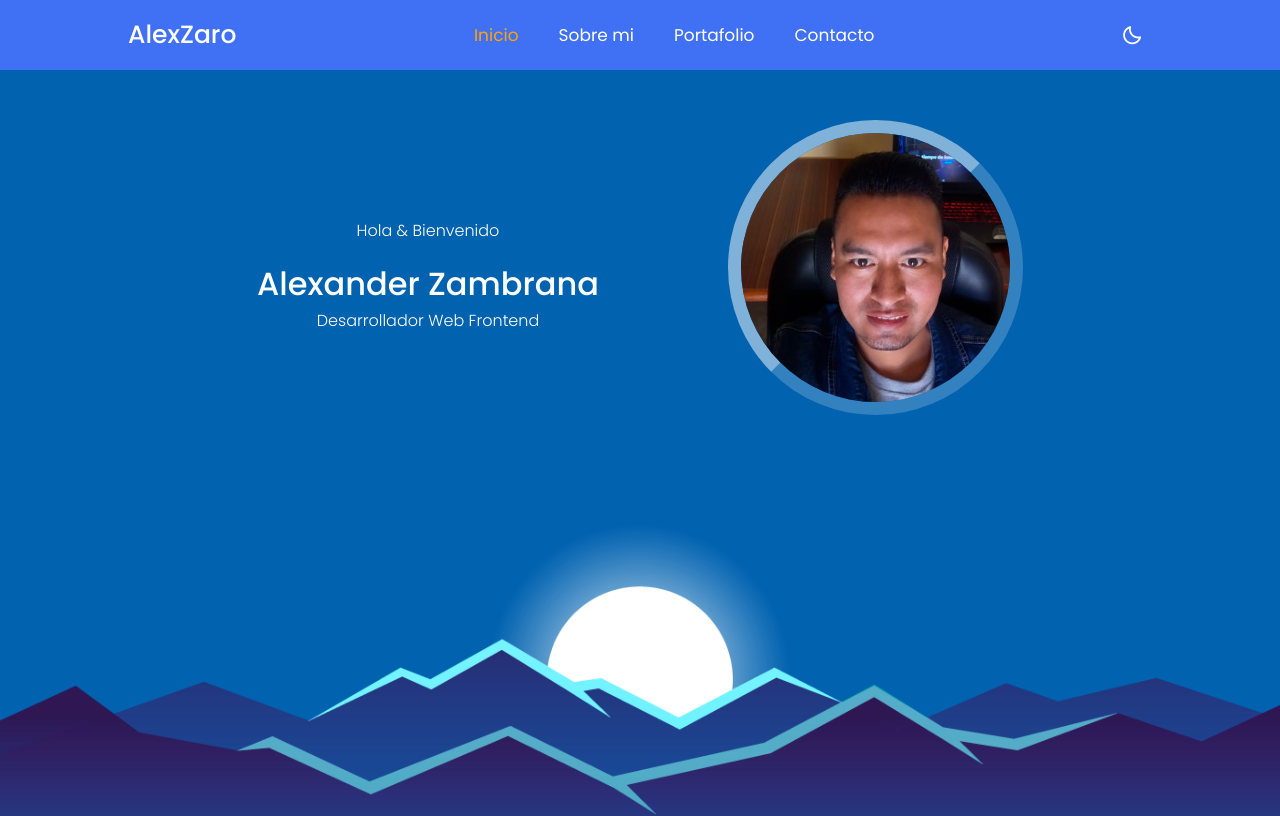
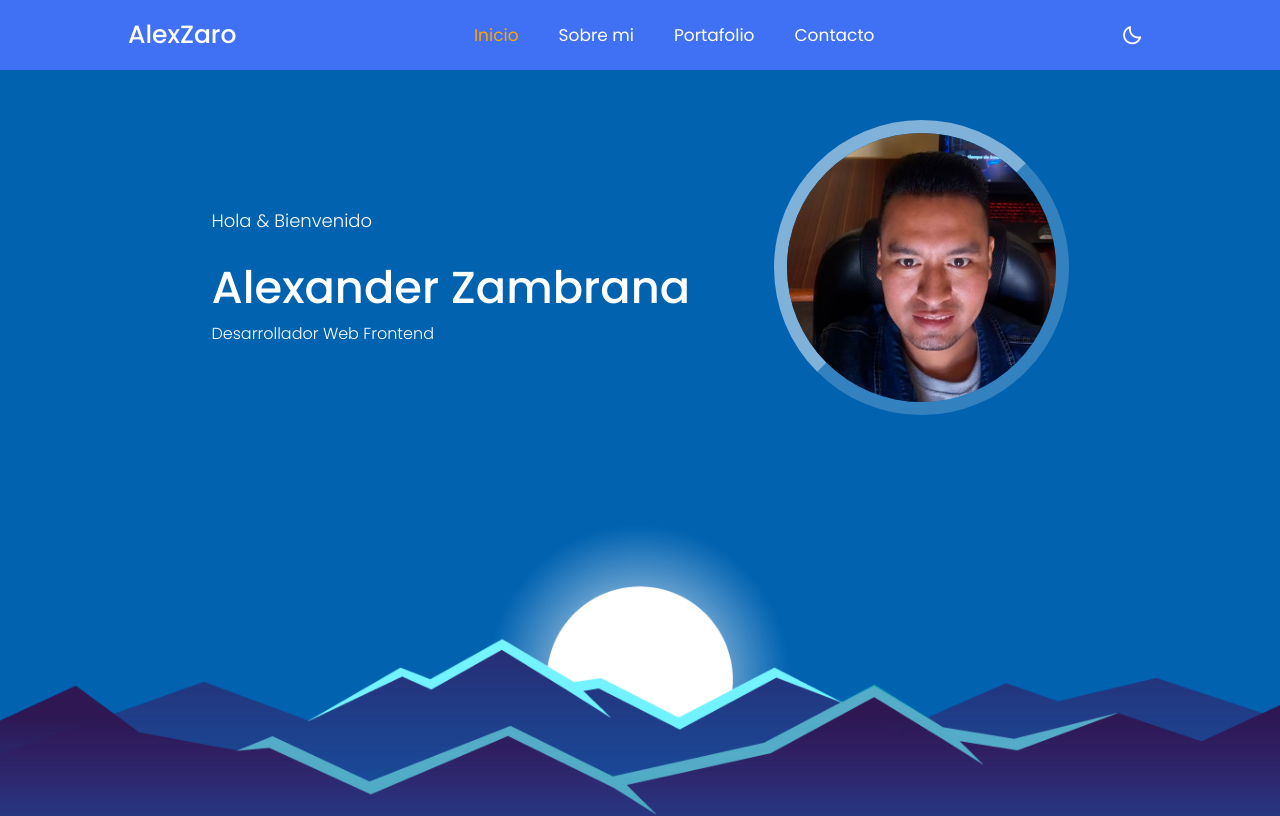
Before and after one commit to Alexzamrodri/AlexZaro, a plain HTML site: page index.html in a window 1280 px wide. Shown: the top 816 px of the page. Drawn offline with nearby package versions, Linux system fonts and the light colour scheme; a web font is replaced by a local one.

Commit message:
version three

```diff
--- a/css/style.css
+++ b/css/style.css
@@ -29,7 +29,7 @@ html {
   box-sizing: inherit;
 }
 body {
-  font-size: 16px;
+  font-size: 18px;
   margin: 0;
   padding: 0;
   overflow-x: hidden;
@@ -106,6 +106,12 @@ a {
 }
 .text-center {
   text-align: center;
+}
+.d-none {
+  display: none;
+}
+.d-block {
+  display: block;
 }
 .about,
 .portfolio,
@@ -258,7 +264,7 @@ a {
 .home .hero-image {
   width: 100%;
   /*min-height: 395px;*/
-  min-height: 80vh;
+  min-height: 100vh;
   position: relative;
 }
 .hero-image .bg-fliasoft {
@@ -309,7 +315,9 @@ a {
     width: auto;
     height: auto;
   }
-
+  .home .hero-image {
+    min-height: 568px;
+  }
   .menu .menu-links {
     flex-direction: row;
     padding: 0;
@@ -328,11 +336,20 @@ a {
     justify-content: space-evenly;
     margin-top: none;
   }
+  .home-text .info-text {
+    text-align: left;
+  }
+  .hero-image .bg-fliasoft {
+    display: block;
+  }
 }
 @media only screen and (min-width: 992px) {
   .home .hero-image {
     /*background-color: red;*/
     height: 100vh;
+  }
+  .info-text h1 {
+    font-size: 2.8rem;
   }
 }
 @media only screen and (min-width: 1024px) {
--- a/index.html
+++ b/index.html
@@ -46,7 +46,7 @@
       </header>
       <section id="inicio" class="home observer">
         <article class="hero-image">
-          <img class="bg-fliasoft" src="img/bg-fliasoft.png" alt="" />
+          <img class="bg-fliasoft d-none" src="img/bg-fliasoft.png" alt="" />
           <div class="home-text container">
             <div class="info-text text-center">
               <p>Hola & Bienvenido</p>
```
